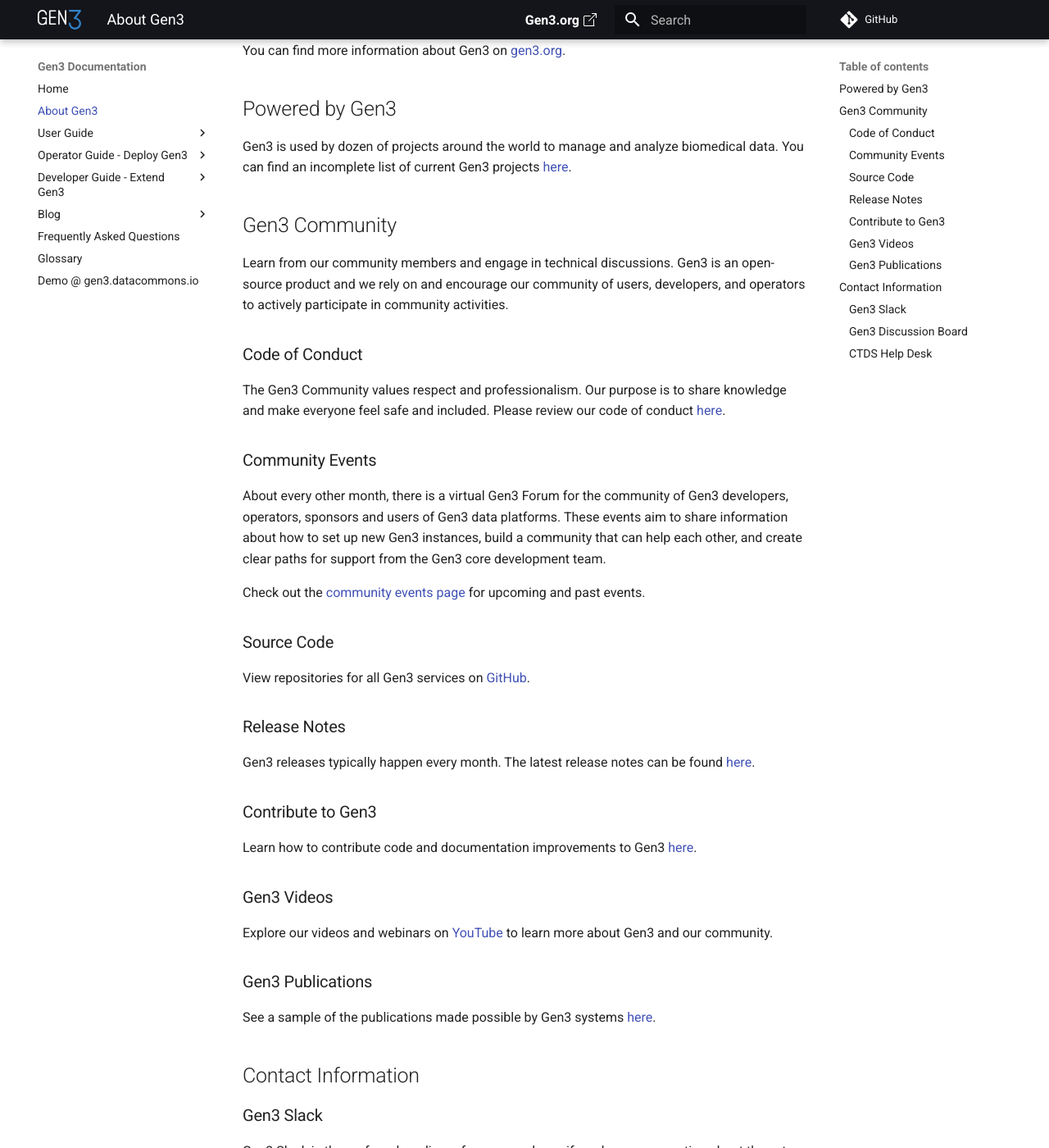
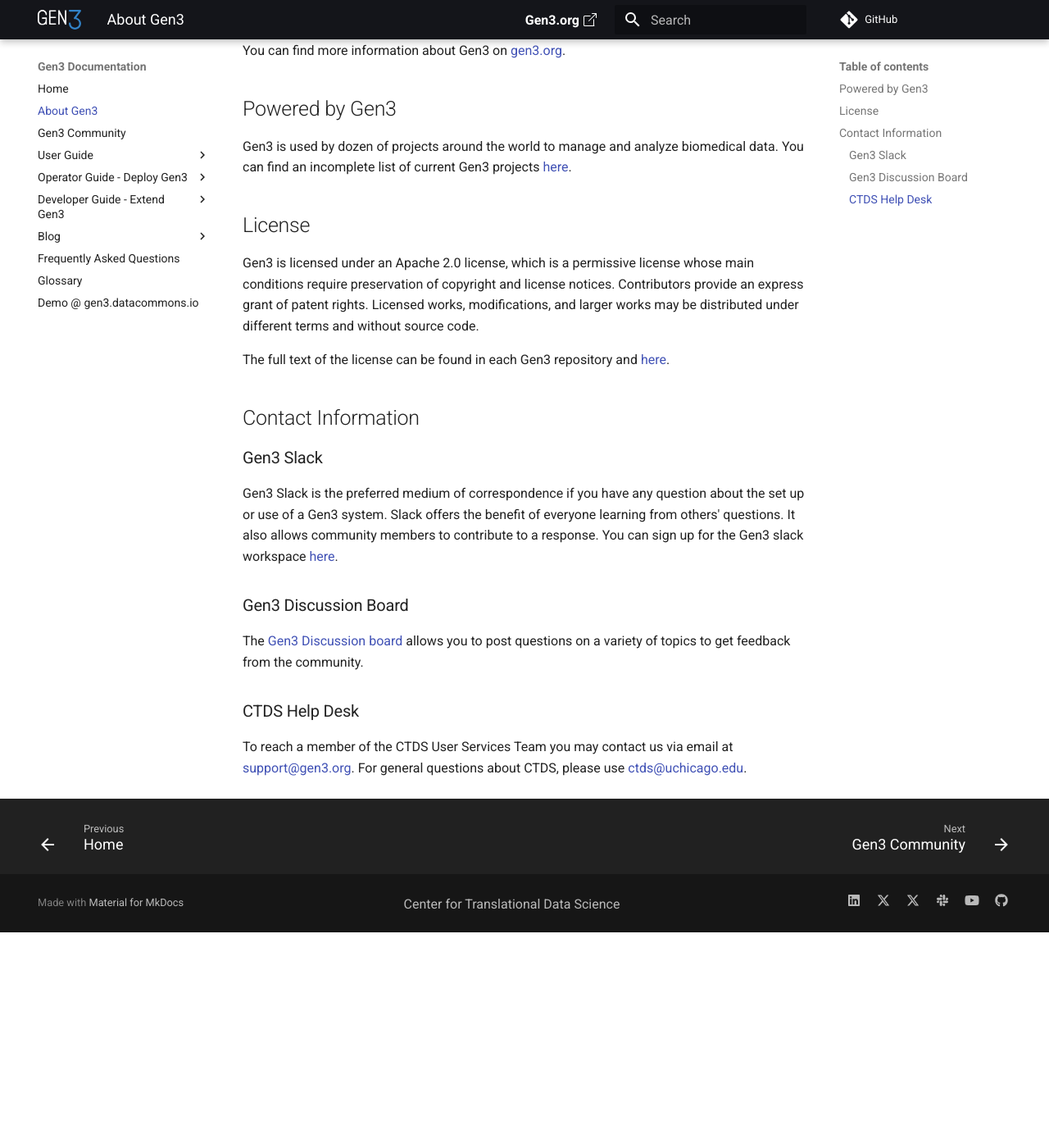
Before and after one commit to uc-cdis/docs-gen3, an MkDocs documentation site: the page built from docs/gen3-resources/about.md, in a window 1280 px wide and 1400 px high, scrolled down 300 px. Shown: the whole window at 82% size. Built offline with MkDocs 1.6.1 and Material for MkDocs 9.7.7, drawn with Linux system fonts in a browser that asks for light colours; comment, search, counter and statistics services are not loaded; after the commit the page ends 1437 px from its top, so only the background shows below that.

Commit message:
Reorg of About and Community pages

```diff
--- a/docs/gen3-resources/about.md
+++ b/docs/gen3-resources/about.md
@@ -2,50 +2,17 @@
 
 Gen3 is a data platform for building data commons and data meshes. The Gen3 platform consists of open-source software services that support the emergence of healthy data ecosystems by enabling the creation of cloud-based data resources, including data commons and analysis workspaces. Gen3 aims to accelerate and democratize the process of scientific discovery by making it easy to manage, analyze, harmonize, and share large and complex datasets in the cloud.
 
-You can find more information about Gen3 on [gen3.org](gen3.org).
+You can find more information about Gen3 on [gen3.org](https://gen3.org/).
 
 ## Powered by Gen3
 
 Gen3 is used by dozen of projects around the world to manage and analyze biomedical data.  You can find an incomplete list of current Gen3 projects [here](https://gen3.org/powered-by-gen3/).
 
+## License
 
-## Gen3 Community
+Gen3 is licensed under an Apache 2.0 license, which is a permissive license whose main conditions require preservation of copyright and license notices. Contributors provide an express grant of patent rights. Licensed works, modifications, and larger works may be distributed under different terms and without source code.
 
-Learn from our community members and engage in technical discussions. Gen3 is an open-source product and we rely on and encourage our community of users, developers, and operators to actively participate in community activities.
-
-### Code of Conduct
-
-The Gen3 Community values respect and professionalism. Our purpose is to share knowledge and make everyone feel safe and included.  Please review our code of conduct [here][code of conduct].
-
-### Community Events
-
-About every other month, there is a virtual Gen3 Forum for the community of Gen3 developers, operators, sponsors and users of Gen3 data platforms. These events aim to share information about how to set up new Gen3 instances, build a community that can help each other, and create clear paths for support from the Gen3 core development team.
-
-Check out the [community events page][community page] for upcoming and past events.
-
-### Source Code
-
-View repositories for all Gen3 services on [GitHub][gen3 github].
-
-### Release Notes
-
-Gen3 releases typically happen every month. The latest release notes can be found [here][release notes].
-
-### Contribute to Gen3
-
-Learn how to contribute code and documentation improvements to Gen3 [here][contributor guidelines].
-
-
-### Gen3 Videos
-
-Explore our videos and webinars on [YouTube][gen3 youtube] to learn more about Gen3 and our community.
-
-
-### Gen3 Publications
-
-See a sample of the publications made possible by Gen3 systems [here][gen3 publications].
-
-
+The full text of the license can be found in each Gen3 repository and [here](https://github.com/apache/.github/blob/main/LICENSE).
 
 
 
--- a/mkdocs.yml
+++ b/mkdocs.yml
@@ -5,6 +5,7 @@
 nav:
   - Home: index.md
   - About Gen3: gen3-resources/about.md
+  - Gen3 Community: gen3-resources/community.md
   - User Guide:
     - gen3-resources/user-guide/index.md # user guide home page, describing the contents of the user guide and linking to sections
     - Search for Data: gen3-resources/user-guide/search.md
```
Also changed, not shown: docs/gen3-resources/community.md (+1 -2 lines), docs/gen3-resources/developer-guide/contribute.md (+3 -3 lines).
